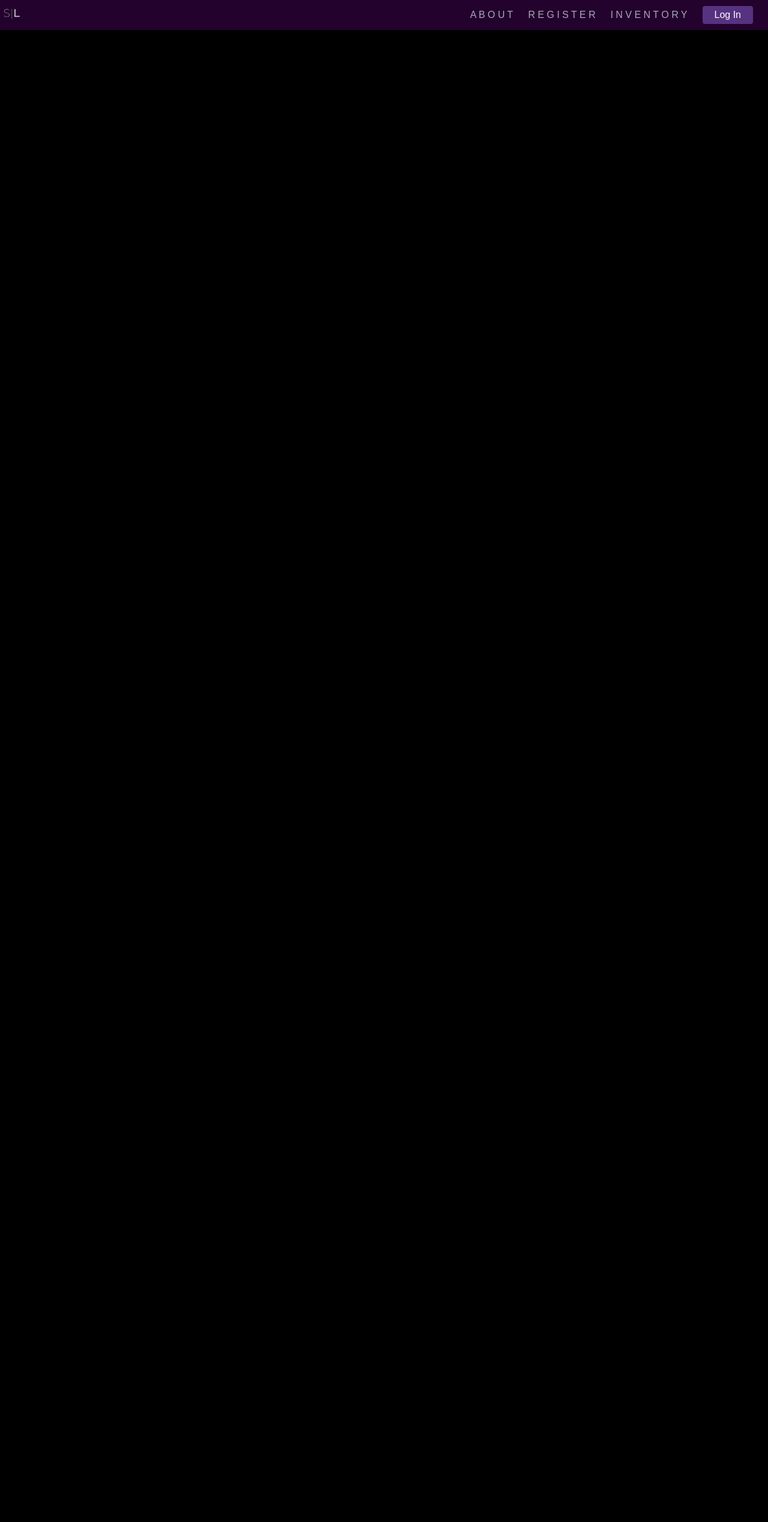
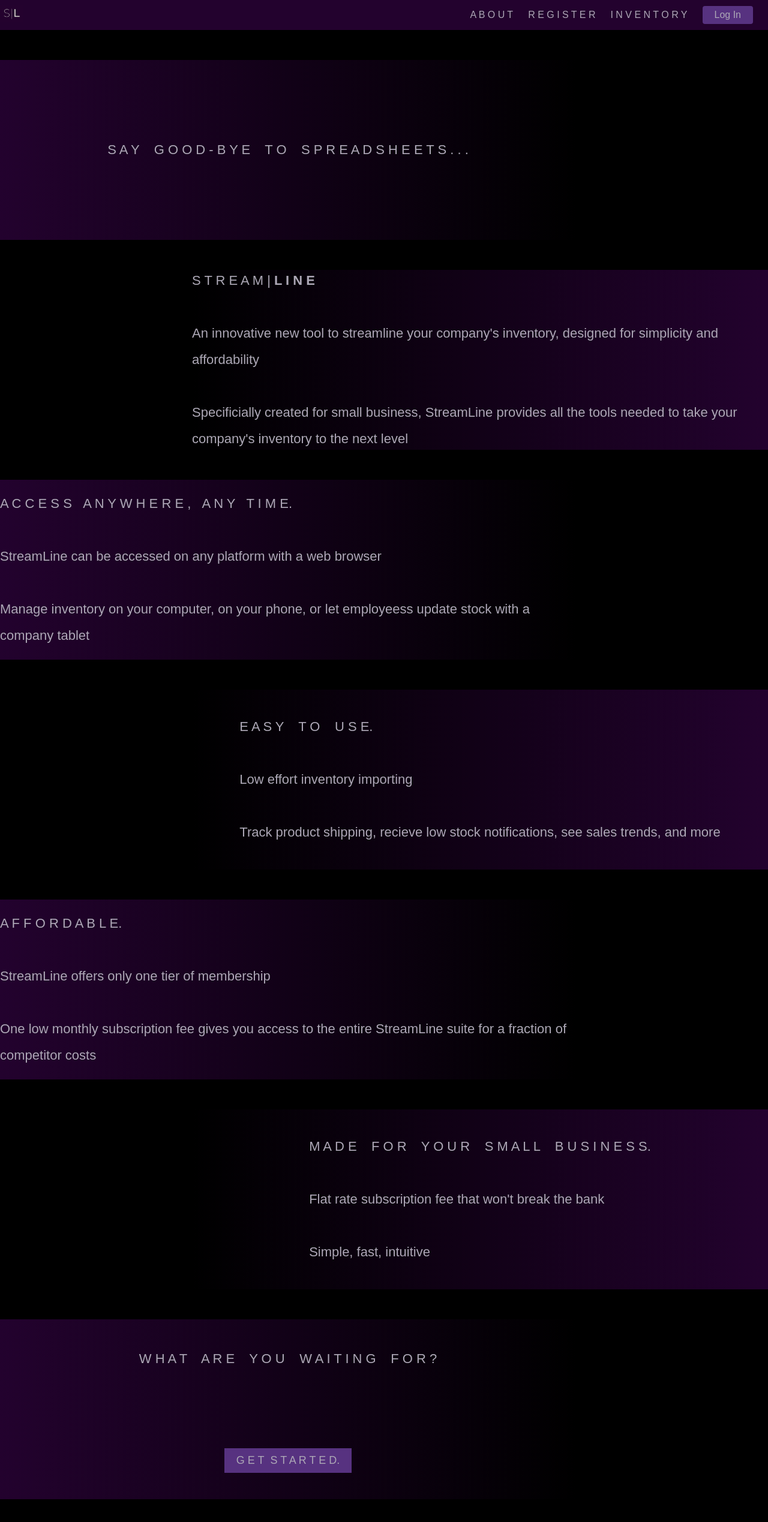
Before and after one commit to jimventory/Frontend, a React (Create React App) app: page /about in a window 1280 px wide. Shown: the top 2538 px of the page at 60% size. Before the commit the page ends 800 px from the top, so only its background shows below. Built offline with nearby package versions, Linux system fonts and the light colour scheme.

Commit message:
made about, did styling (#49)

```diff
--- a/src/components/BusinessRegistrationForm.tsx
+++ b/src/components/BusinessRegistrationForm.tsx
@@ -1,20 +1,18 @@
-import "../stylesheets/BusinessRegistration.css"
-import React, { ChangeEvent, useState } from 'react';
-import { useAuth0 } from "@auth0/auth0-react"
+import "../stylesheets/BusinessRegistration.css";
+import React, { ChangeEvent, useState } from "react";
+import { useAuth0 } from "@auth0/auth0-react";
 
 export default function BusinessRegistrationForm() {
-
-    const [name, setName] = useState('');
-    const [location, setLocation] = useState('');
-    const registrationApi: string = "https://localhost:7079/api/business/register";
+  const [name, setName] = useState("");
+  const [location, setLocation] = useState("");
+  const registrationApi: string =
+    "https://localhost:7079/api/business/register";
   const { user, getAccessTokenSilently } = useAuth0();
 
   async function registerBusiness() {
-        if (user === null)
-            return;
+    if (user === null) return;
 
-        if (user?.sub === undefined)
-            return;
+    if (user?.sub === undefined) return;
 
     console.log(user?.sub);
 
@@ -26,8 +24,8 @@ export default function BusinessRegistrationForm() {
     console.log(`Id is ${idNumUint}`);
 
     let formData = {
-            "Name" : name,
-            "Location": location,
+      Name: name,
+      Location: location,
       Id: idNumUint,
     };
 
@@ -36,22 +34,19 @@ export default function BusinessRegistrationForm() {
     fetch(registrationApi, {
       method: "PUT",
       headers: {
-                'Content-Type': 'application/json'
+        "Content-Type": "application/json",
       },
-            body: JSON.stringify(formData)
+      body: JSON.stringify(formData),
     })
-        .then(response => {
+      .then((response) => {
         console.log(response);
-            if (response.ok)
-                alert("Registered.");
-            else
-                throw new Error("Couldn't register");
+        if (response.ok) alert("Registered.");
+        else throw new Error("Couldn't register");
       })
-        .catch(error => {
+      .catch((error) => {
         alert(error);
       });
   }
-
 
   function handleNameChange(event: ChangeEvent<HTMLInputElement>) {
     setName(event.target.value);
@@ -69,12 +64,26 @@ export default function BusinessRegistrationForm() {
 
   return (
     <form id="businessRegistrationForm" onSubmit={handleSubmit}>
-            <h2>Register</h2>
-            <label htmlFor="businessName">Name</label>
-            <input type="text" id="businessName" name="businessName" onChange={handleNameChange}></input>
-            <label htmlFor="businessLocation">Location</label>
-            <input type="text" id="businessLocation" name="businessLocation" onChange={handleLocationChange}></input>
-            <input type="submit" value="Register" className="registerButton"></input>
+      <h2>Register your business to get started.</h2>
+      <label htmlFor="businessName">Business Name</label>
+      <input
+        type="text"
+        id="businessName"
+        name="businessName"
+        onChange={handleNameChange}
+      ></input>
+      <label htmlFor="businessLocation">Business Location</label>
+      <input
+        type="text"
+        id="businessLocation"
+        name="businessLocation"
+        onChange={handleLocationChange}
+      ></input>
+      <input
+        type="submit"
+        value="R E G I S T E R"
+        className="registerButton"
+      ></input>
     </form>
-    )
+  );
 }
--- a/src/pages/About.tsx
+++ b/src/pages/About.tsx
@@ -1,8 +1,93 @@
+/* Hello! You have found the About Jimventory
+page! I hope you like it! */
+
+import React from "react";
+import { Link } from "react-router-dom";
+import "../stylesheets/About.css";
+
 export default function About() {
-    return (
-        <div id="aboutPage">
-            <h1>About Streamline</h1>
-            <p>Check back later for more information.</p>
-        </div>
-    );
+  return (
+    <div className="container">
+      <div className="rectangle left">
+        <p>
+          <br /> S A Y &nbsp;&nbsp; G O O D - B Y E &nbsp;&nbsp; T O
+          &nbsp;&nbsp; S P R E A D S H E E T S . . . <br /> <br />
+        </p>
+      </div>
+      <div className="rectangle right">
+        <p>
+          S T R E A M |<strong> L I N E</strong> <br /> <br />
+          An innovative new tool to streamline your company's inventory,
+          designed for simplicity and affordability
+          <br />
+          <br />
+          Specificially created for small business, StreamLine provides all the
+          tools needed to take your company's inventory to the next level
+        </p>
+      </div>
+      <div className="rectangle left">
+        <p>
+          A C C E S S &nbsp;&nbsp;A N Y W H E R E , &nbsp;&nbsp;A N Y
+          &nbsp;&nbsp;T I M E.
+          <br />
+          <br />
+          StreamLine can be accessed on any platform with a web browser <br />
+          <br />
+          Manage inventory on your computer, on your phone, or let employeess
+          update stock with a company tablet
+        </p>
+      </div>
+      <div className="rectangle right">
+        <p>
+          E A S Y &nbsp;&nbsp; T O &nbsp;&nbsp; U S E.
+          <br />
+          <br />
+          Low effort inventory importing
+          <br />
+          <br />
+          Track product shipping, recieve low stock notifications, see sales
+          trends, and more
+        </p>
+      </div>
+      <div className="rectangle left">
+        <p>
+          A F F O R D A B L E.
+          <br />
+          <br />
+          StreamLine offers only one tier of membership
+          <br />
+          <br />
+          One low monthly subscription fee gives you access to the entire
+          StreamLine suite for a fraction of competitor costs
+        </p>
+      </div>
+      <div className="rectangle right">
+        <p>
+          M A D E &nbsp;&nbsp; F O R &nbsp;&nbsp; Y O U R &nbsp;&nbsp; S M A L L
+          &nbsp;&nbsp; B U S I N E S S.
+          <br />
+          <br />
+          Flat rate subscription fee that won't break the bank
+          <br />
+          <br />
+          Simple, fast, intuitive
+        </p>
+      </div>
+      <div className="rectangle left">
+        <p>
+          W H A T &nbsp;&nbsp; A R E &nbsp;&nbsp; Y O U &nbsp;&nbsp; W A I T I N
+          G &nbsp;&nbsp; F O R ?
+          <br />
+          <br />
+          <div className="landing-buttons">
+            <Link to="/register">
+              <button className="button">
+                G E T&nbsp;&nbsp;S T A R T E D.{" "}
+              </button>
+            </Link>
+          </div>
+        </p>
+      </div>
+    </div>
+  );
 }
--- a/src/pages/Landing.tsx
+++ b/src/pages/Landing.tsx
@@ -3,6 +3,7 @@ I am not quite done, I want to make it ~10%
 cuter. and maybe less dramatic. */
 
 import React from "react";
+import { Link } from "react-router-dom";
 import "../stylesheets/Landing.css";
 import bigLogo from "../images/grayOnBlack.png";
 
@@ -23,8 +24,12 @@ const Landing = () => {
         <span> I M P L I F I E D .</span>
       </div>
       <div className="landing-buttons">
-        <button className="button">G E T&nbsp;&nbsp;S T A R T E D. </button>
-        <button className="button">L E A R N &nbsp;&nbsp;M O R E.</button>
+        <Link to="/register">
+          <button className="button">G E T&nbsp;&nbsp;S T A R T E D. </button>
+        </Link>
+        <Link to="/about">
+          <button className="button">L E A R N &nbsp;&nbsp;M O R E.</button>
+        </Link>
       </div>
       <div>
         <img
--- /dev/null
+++ b/src/stylesheets/About.css
@@ -0,0 +1,70 @@
+/* About.css */
+
+.container {
+  display: flex;
+  flex-direction: column;
+  align-items: center;
+  margin-top: 50px;
+}
+
+.rectangle {
+  width: 300px;
+  height: 300px;
+  background-color: #23022E;
+  margin-bottom: 50px;
+  display: flex;
+  justify-content: center;
+  align-items: center;
+}
+
+.rectangle p {
+  color: #ADA8B6;
+  font-size: 22px;
+  line-height: 2.0; /* space in between lines of text */
+  font-family: Arial, sans-serif;
+}
+
+.left {
+  width: 75%; /* how far rectangle goes into page */
+  margin-right: auto;
+  background: linear-gradient(to right, #23022E, #000000);
+}
+
+.right {
+  width: 75%;
+  margin-left: auto;
+  background: linear-gradient(to right, #000000, #23022E);
+}
+
+/*.left p strong {
+  font-size: 40px;
+  font-family: Arial, sans-serif;
+}*/
+
+.extra-big {
+  font-size: 70px;
+  /*font-weight: bold;*/
+  font-family: Arial, sans-serif;
+}
+
+.text-wrapper {
+  text-align: left;
+  margin-left: 20px; /* Adjust the margin as needed */
+}
+
+.landing-buttons {
+  display: flex;
+  justify-content: center;
+  margin-top: 80px;
+}
+
+.button {
+  font-family: 'Montserrat', sans-serif;
+  padding: 10px 20px; /* Adjust padding as needed */
+  margin: 0 20px; /* Adjust margin between buttons */
+  font-size: 18px; /* Adjust font size as needed */
+  background-color: #573280; /* Button background */
+  color: #ADA8B6; /* text */
+  border: none;
+  cursor: pointer; /* Change cursor on hover */
+}
--- a/src/stylesheets/BusinessRegistration.css
+++ b/src/stylesheets/BusinessRegistration.css
@@ -6,11 +6,11 @@
 }
 
 #businessRegistrationForm {
-    width: 40vh;
-    height: 40vh;
+    width: 60vh;
+    height: 60vh;
     margin-top: -10vh;
 
-    background-color: white;
+    background-color: #23022E;
     border: 3px solid #573280;
     border-radius: 15px;
 
@@ -21,12 +21,13 @@
 }
 
 #businessRegistrationForm h2 {
-    color: #23022E;
+    color: #ADA8B6;
     font-size: 2.5rem;
+    text-align: center;
 }
 
 #businessRegistrationForm label {
-    color: #23022E;
+    color: #ADA8B6;
     margin-top: 10px;
 }
 
@@ -37,7 +38,7 @@
 .registerButton {
     font-family: 'Montserrat', sans-serif;
     padding: 10px 20px; /* Adjust padding as needed */
-    font-size: 18px; /* Adjust font size as needed */
+    font-size: 20px; /* Adjust font size as needed */
     background-color: #573280; /* Button background */
     color: #ADA8B6; /* text */
     border: none;
--- a/src/stylesheets/LoginLogoutButton.css
+++ b/src/stylesheets/LoginLogoutButton.css
@@ -4,7 +4,7 @@
   font-family: 'Montserrat', sans-serif;
   font-size: 16px;
   background-color: rgba(87, 50, 128, 1);
-  color: white;
+  color: #ADA8B6;
   padding: 6px 20px 6px 20px;
 }
 
```
Also changed, not shown: src/components/UserInformation.tsx (+10 -16 lines). Lines whose indentation alone changed are shown as unchanged.
